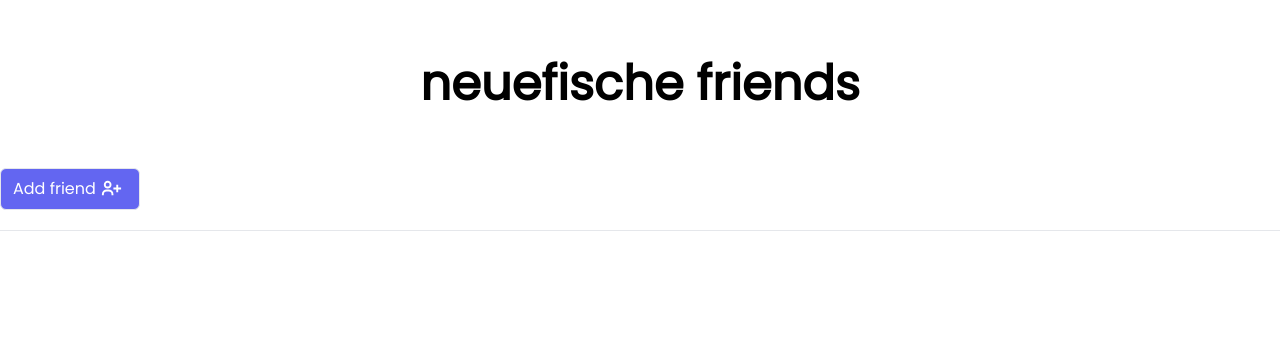
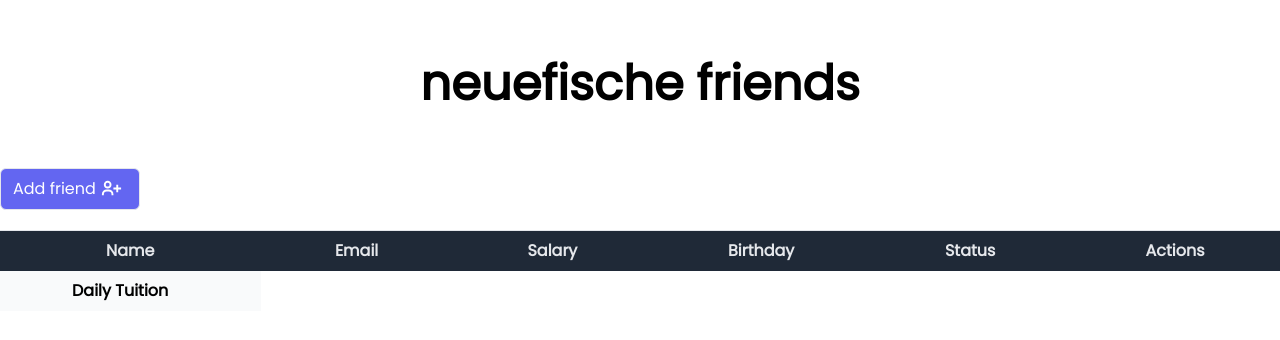
Before and after one commit to manukao/neuefisch-friends-crud-practise, a Next.js app: page / in a window 1280 px wide. Shown: the top 340 px of the page. Built offline with nearby package versions, Linux system fonts and the light colour scheme.

Commit message:
create table

```diff
--- /dev/null
+++ b/components/table.js
@@ -0,0 +1,38 @@
+export default function Table() {
+  return (
+    <table className="min-w-full table-auto">
+      <thead>
+        <tr className="bg-gray-800">
+          <th className="px-16 py-2">
+            <span className="text-gray-200">Name</span>
+          </th>
+          <th className="px-16 py-2">
+            <span className="text-gray-200">Email</span>
+          </th>
+          <th className="px-16 py-2">
+            <span className="text-gray-200">Salary</span>
+          </th>
+          <th className="px-16 py-2">
+            <span className="text-gray-200">Birthday</span>
+          </th>
+          <th className="px-16 py-2">
+            <span className="text-gray-200">Status</span>
+          </th>
+          <th className="px-16 py-2">
+            <span className="text-gray-200">Actions</span>
+          </th>
+        </tr>
+      </thead>
+      <tbody className="bg-gray-200">
+        <tr className="bg-gray-50 text-center">
+          <td className="px-16 py-2 flex flex-row items-center">
+            <img src="#" alt="" />
+            <span className="text-center ml-2 font-semibold">
+              Daily Tuition
+            </span>
+          </td>
+        </tr>
+      </tbody>
+    </table>
+  );
+}
--- a/pages/index.js
+++ b/pages/index.js
@@ -1,5 +1,6 @@
 import Head from "next/head";
 import { BiUserPlus } from "react-icons/bi";
+import Table from "@/components/table";
 
 export default function Home() {
   return (
@@ -26,8 +27,10 @@
           </div>
 
           {/* collapsable form */}
-
-          {/* table */}
+        </div>
+        {/* table */}
+        <div className="container mx-auto">
+          <Table></Table>
         </div>
       </main>
     </section>
```
